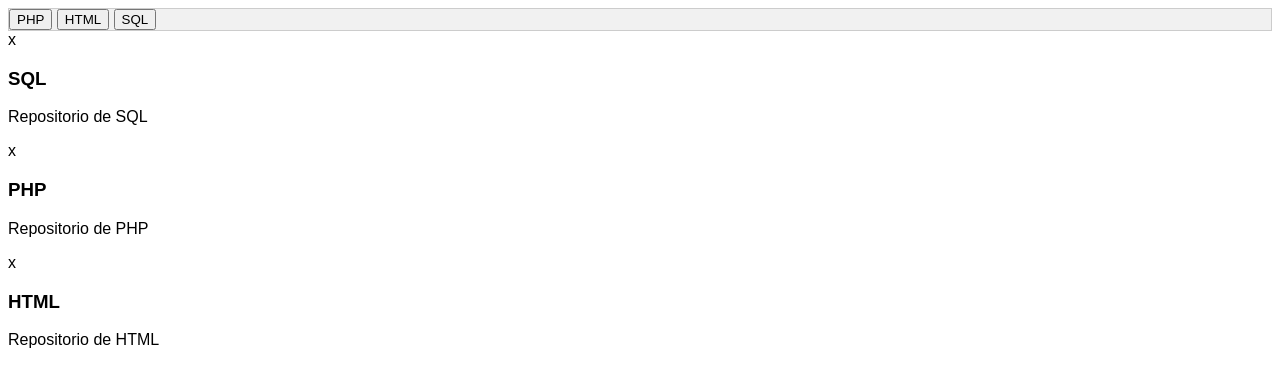
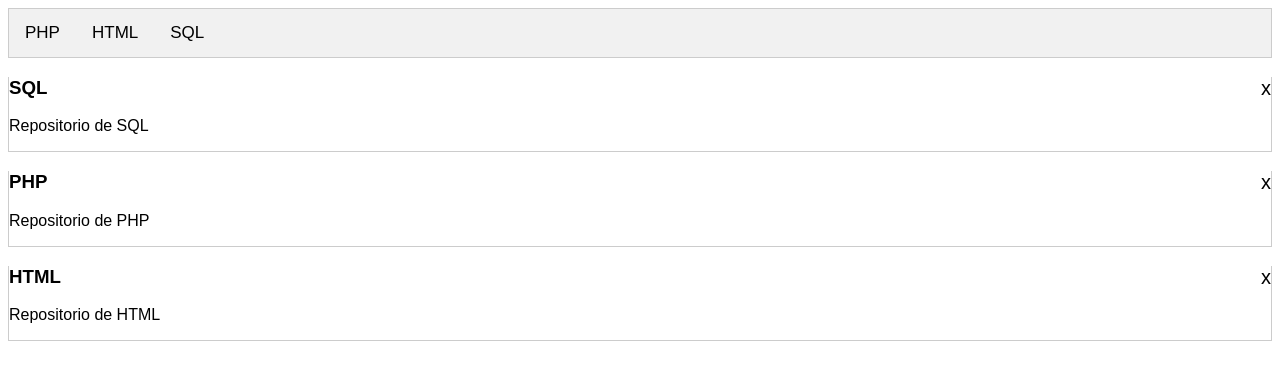
Before and after one commit to Henricknen/HTML, a plain HTML site: page guias/secao guias.html in a window 1280 px wide. Drawn offline with Linux system fonts and the light colour scheme.

Commit message:
contruindo_secao_de_'guias_/_tabs'_interativas

```diff
--- a/guias/secao guias.html
+++ b/guias/secao guias.html
@@ -10,15 +10,15 @@
 <body>
 
     <nav class="tabs">      <!-- area de navegação -->
-        <button class="btnTabs" id="">PHP</button>
-        <button class="btnTabs" id="">HTML</button>     <!-- guias -->
-        <button class="btnTabs" id="">SQL</button>
+        <button id="">PHP</button>
+        <button id="">HTML</button>     <!-- guias -->
+        <button id="">SQL</button>
     </nav>
 
     <article id="sql" class="conteudoTab">
-        <span class="fechar">x</span>
-        <h3>SQL</h3>
-        <p>Repositorio de SQL</p>
+        <span class="fechar">x</span>           <!-- botão -->
+        <h3>SQL</h3>                        <!-- titulo -->
+        <p>Repositorio de SQL</p>    <!-- paragrafo -->
     </article>
 
     <article id="php" class="conteudoTab">
--- a/guias/style.css
+++ b/guias/style.css
@@ -1,11 +1,45 @@
 body {
-    font-family: Arial, Helvetica, sans-serif;
-
+    font-family: Arial;
 }
 
 .tabs {
     overflow: hidden;
     border: 1px solid #ccc;
     background-color: #f1f1f1;
+}
 
+.tabs button {
+    background-color: inherit;
+    float: left;
+    border: none;
+    outline: none;
+    cursor: pointer;
+    padding: 14px 16px;
+    transition: 0.4s;
+    font-size: 17px;
 }
+
+.tabs button:hover {
+    background-color: #ddd;
+}
+
+.tabs button:active {
+    background-color: #ccc;
+}
+
+.conteudoTab {
+   /* display: none; */
+    padding: 6px 12 px;
+    border: 1px solid #ccc;
+    border-top: none;
+}
+
+.fechar {
+    float: right;
+    cursor: pointer;
+    font-size: 20px;
+}
+
+.fechar:hover {
+    color: red;
+}
```
